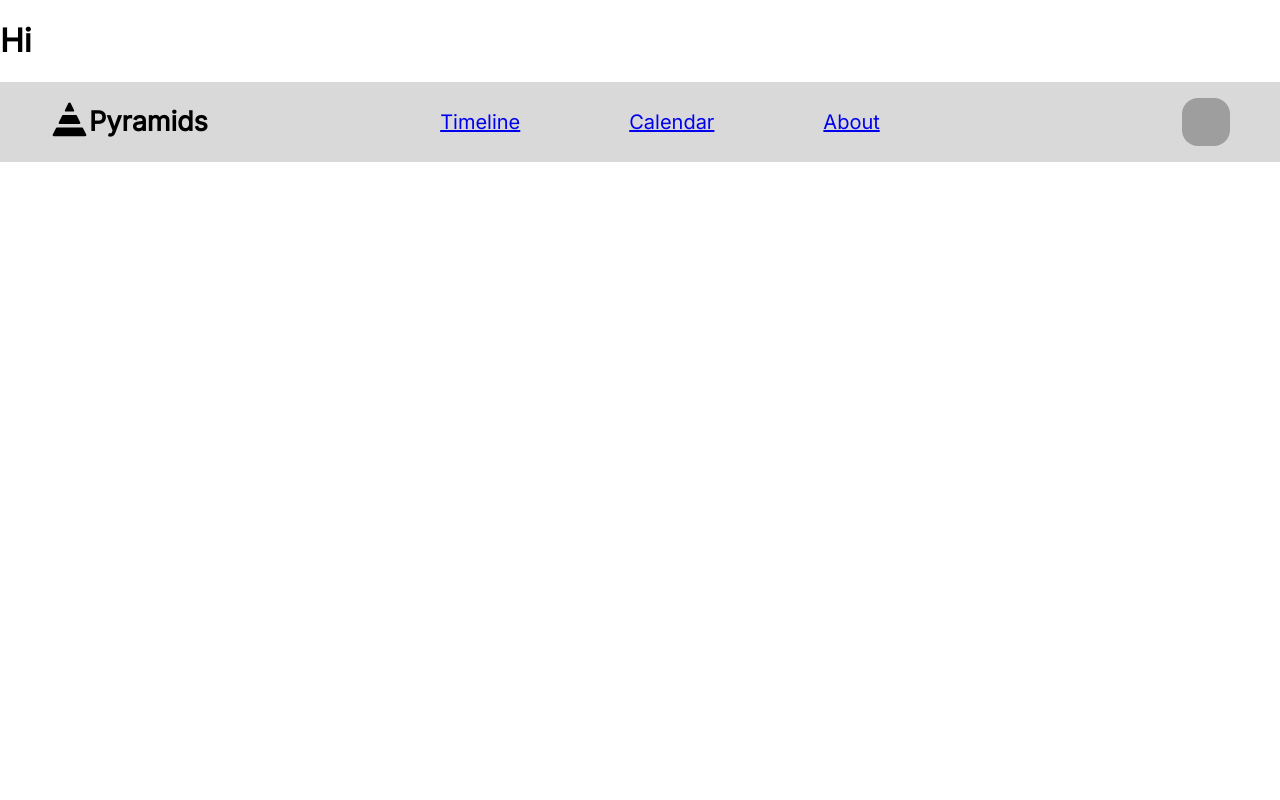
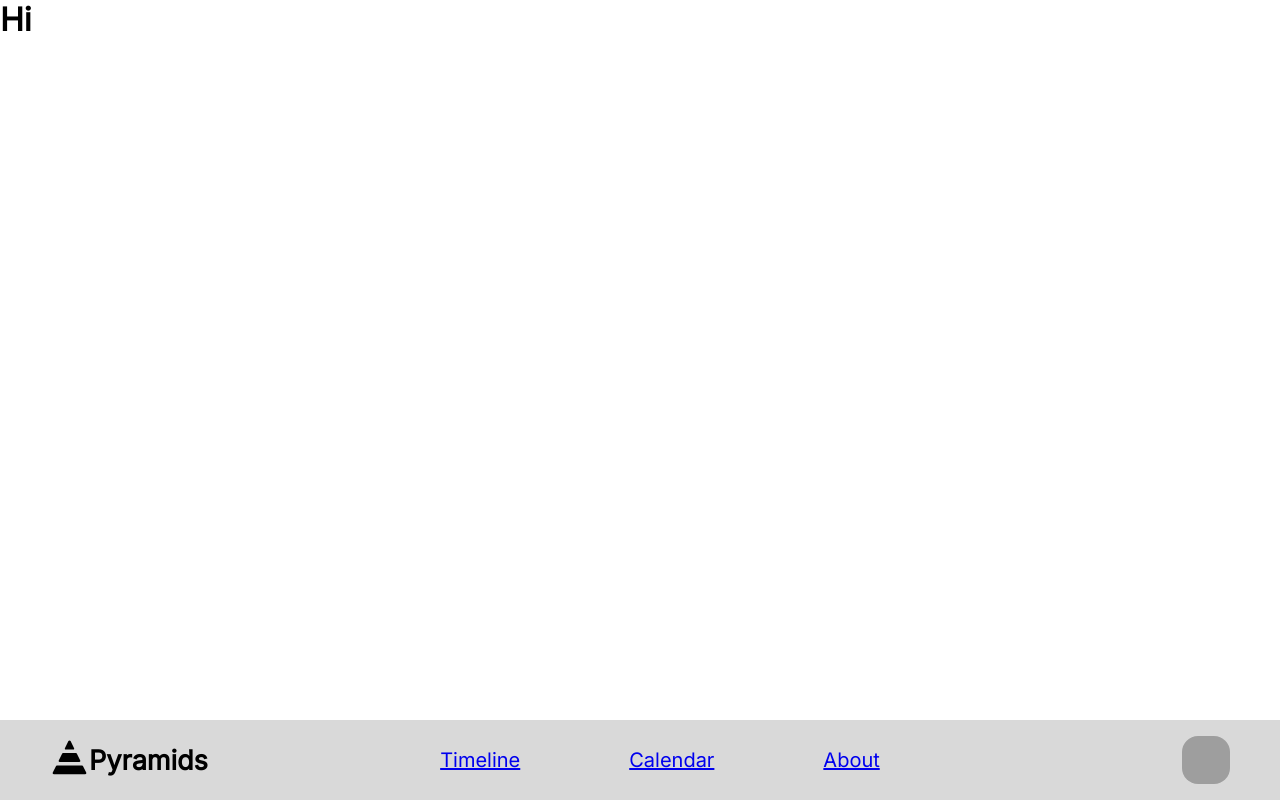
Before and after one commit to devsoc-unsw/trainee-fool-24t3, a React (Vite) app in the folder frontend/: page / in a window 1280 px wide. Built offline with nearby package versions, Linux system fonts and the light colour scheme; grey boxes are pictures that could not be loaded.

Commit message:
📦 remove margins, add max height to page

```diff
--- a/frontend/src/App.css
+++ b/frontend/src/App.css
@@ -1,4 +1,5 @@
-html {
+html,
+body {
   font-family: Inter, system-ui, -apple-system, BlinkMacSystemFont, "Segoe UI",
     Roboto, Oxygen, Ubuntu, Cantarell, "Open Sans", "Helvetica Neue", sans-serif;
 }
@@ -7,11 +8,12 @@ html {
   color: green;
 }
 
-html,
-body {
+* {
+  box-sizing: border-box;
   margin: 0;
 }
 
-* {
-  box-sizing: border-box;
+.page {
+  height: 90vh;
+  overflow-y: auto;
 }
--- a/frontend/src/App.tsx
+++ b/frontend/src/App.tsx
@@ -10,31 +10,11 @@ import HomePage from "./HomePage/HomePage";
 function App() {
   return (
     <>
-      {/* <h1>Hi</h1>
-      <Event
-        name="DevSoc BBQ"
-        image={bbq}
-        backgroundPositionY="180px"
-        time="Tomorrow mate"
-      ></Event>
-      <Event
-        name="TikTok rizz party"
-        image="https://pbs.twimg.com/media/F2y8Ehbb0AA-ch9.jpg"
-        backgroundPositionY="150px"
-        time="25th Dec 2024"
-        keywords={["hiii", "another keyword"]}
-      ></Event>
-      <Keyword type={KeywordOptions.Delete}>Frunk Dwindleward</Keyword>
-      <Keyword type={KeywordOptions.Add}>Frunk Dwindleward</Keyword>
-      <Keyword type={KeywordOptions.Delete}>Frunk Dwindleward</Keyword>
-      <Keyword type={KeywordOptions.Delete}>Frunk Dwindleward</Keyword>
-      <Keyword type={KeywordOptions.Delete}>Frunk Dwindleward</Keyword>
-      <Button type={ButtonOptions.Plus}></Button>
-      <Button type={ButtonOptions.Bookmark}></Button>
-      <Button type={ButtonOptions.String}>Log in</Button> */}
-      <Routes>
-        <Route path="/" element={<HomePage />} />
-      </Routes>
+      <div className="page">
+        <Routes>
+          <Route path="/" element={<HomePage />} />
+        </Routes>
+      </div>
       <NavBar profileImage="https://i.redd.it/white-pharaoh-in-school-textbook-v0-fgr8oliazlkd1.jpg?width=225&format=pjpg&auto=webp&s=04dc4c2c8a0170c4e161091673352cd966591475"></NavBar>
     </>
   );
```
